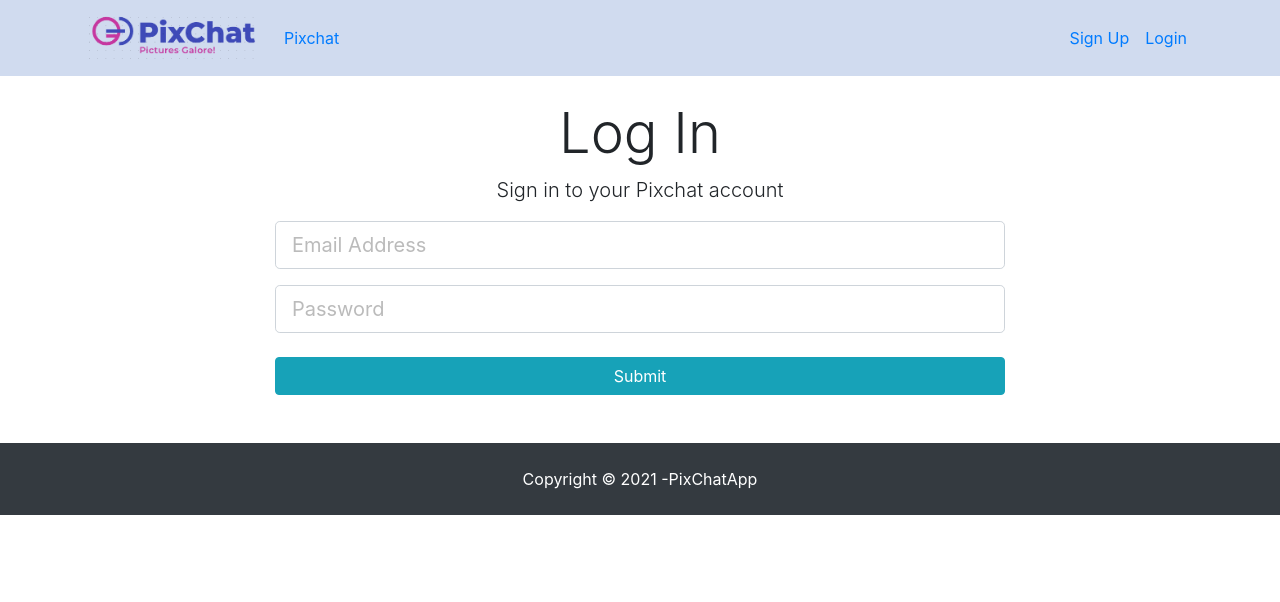
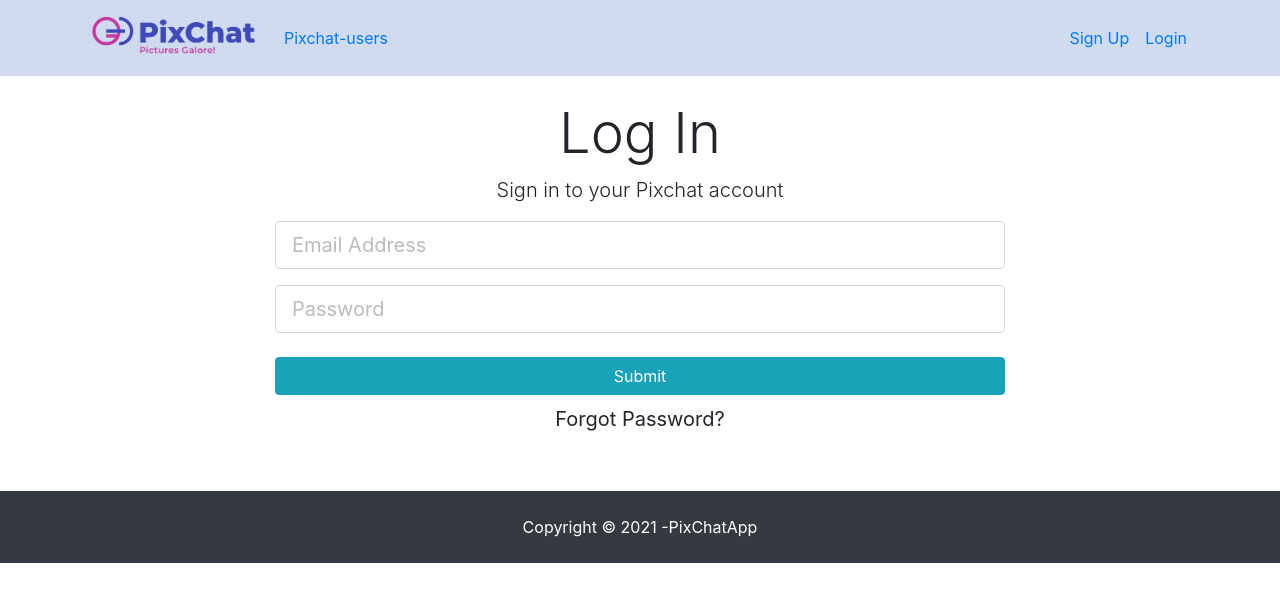
Before and after one commit to rupalidashore/PixChat, a React (Create React App) app in the folder client/: page /login in a window 1280 px wide. Shown: the top 602 px of the page. Built offline with nearby package versions, Linux system fonts and the light colour scheme.

Commit message:
social media code

```diff
--- a/client/src/App.css
+++ b/client/src/App.css
@@ -55,3 +55,7 @@ img {
 .form-control::placeholder {
   color: #bbb !important;
 }
+
+.card{
+  background-color:#D0DBEF;
+}
--- a/client/src/components/layout/Navbar.js
+++ b/client/src/components/layout/Navbar.js
@@ -74,7 +74,7 @@ render() {
       <div className="collapse navbar-collapse" id="mobile-nav">
         <ul className="navbar-nav mr-auto">
           <li className="nav-item">
-          <Link className="nav-link" to="/profiles"> Pixchat
+          <Link className="nav-link" to="/profiles"> Pixchat-users
                 </Link>
           </li>
         </ul>
--- a/client/src/components/layout/auth/Login.js
+++ b/client/src/components/layout/auth/Login.js
@@ -1,5 +1,7 @@
 import React, { Component } from 'react'
 import {connect} from 'react-redux';
+import { Link } from 'react-router-dom';
+
 import PropTypes from 'prop-types';
 import { withRouter } from 'react-router-dom';
 import classnames from 'classnames';
@@ -78,6 +80,14 @@ class Login extends Component {
                   error = {errors.password}
                   />
               <input type="submit" className="btn btn-info btn-block mt-4" />
+              <Link to="/forgotPassword">
+                    <button
+                      type="button"
+                      class="btn btn-default btn-lg btn-block"
+                    >
+                      Forgot Password?
+                    </button>
+                  </Link>
               </form>
             </div>
           </div>
```
Also changed, not shown: 1 other file (tests, documents, lock files or other folders).
